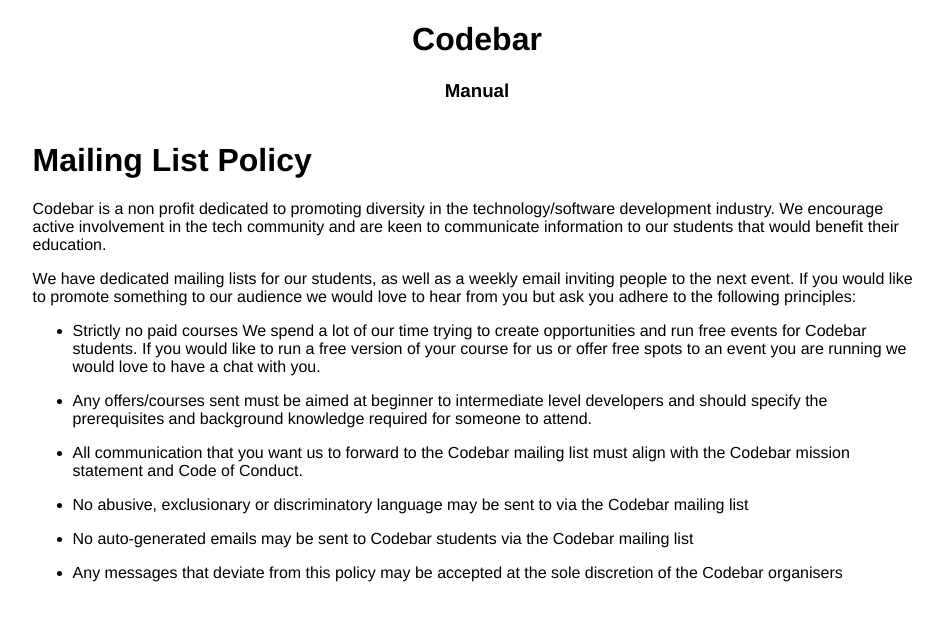
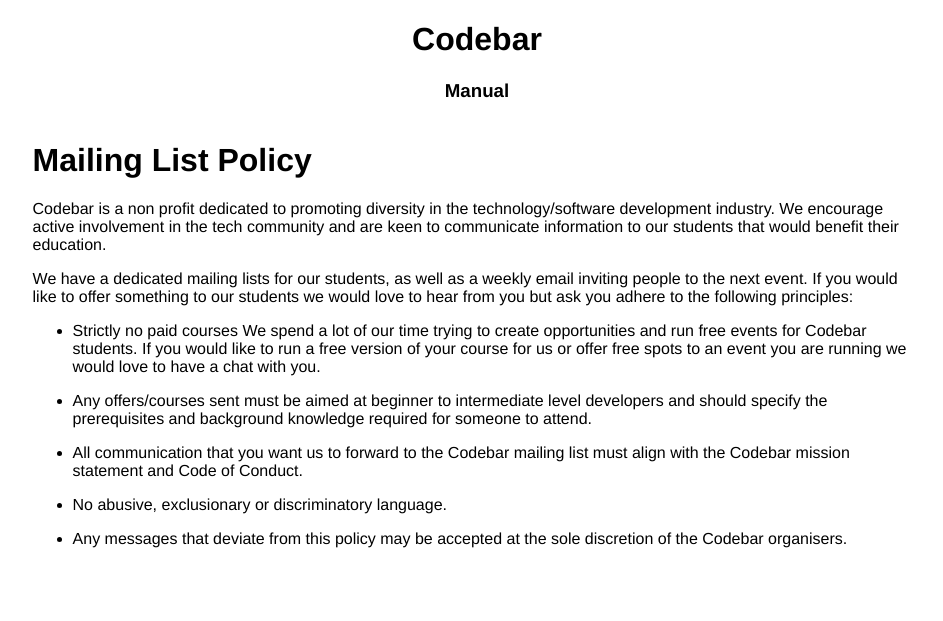
Before and after one commit to codebar/manual, a Jekyll site: the page built from _posts/2014-12-12-mailing-list-policy.md, in a window 1280 px wide. Shown: the top 621 px of the page, without its empty margins (163-1106 px from the left). Built offline with Jekyll 4.4.1, drawn with Linux system fonts in a browser that asks for light colours; Markdown is read by kramdown in place of the engine named in the settings.

Commit message:
removed some points that are not relevant any more since the mailing list is moderated

```diff
--- a/_posts/2014-12-12-mailing-list-policy.md
+++ b/_posts/2014-12-12-mailing-list-policy.md
@@ -5,7 +5,7 @@
 
 Codebar is a non profit dedicated to promoting diversity in the technology/software development industry. We encourage active involvement in the tech community and are keen to communicate information to our students that would benefit their education.
 
-We have dedicated mailing lists for our students, as well as a weekly email inviting people to the next event. If you would like to promote something to our audience we would love to hear from you but ask you adhere to the following principles:
+We have a dedicated mailing lists for our students, as well as a weekly email inviting people to the next event. If you would like to offer something to our students we would love to hear from you but ask you adhere to the following principles:
 
 - Strictly no paid courses
 	We spend a lot of our time trying to create opportunities and run free events for Codebar students. If you would like to run a free version of your course for us or offer free spots to an event you are running we would love to have a chat with you.
@@ -14,8 +14,6 @@
 
 - All communication that you want us to forward to the Codebar mailing list must align with the Codebar mission statement and Code of Conduct.
 
-- No abusive, exclusionary or discriminatory language may be sent to via the Codebar mailing list
+- No abusive, exclusionary or discriminatory language.
 
-- No auto-generated emails may be sent to Codebar students via the Codebar mailing list
-
-- Any messages that deviate from this policy may be accepted at the sole discretion of the Codebar organisers
+- Any messages that deviate from this policy may be accepted at the sole discretion of the Codebar organisers.
```
